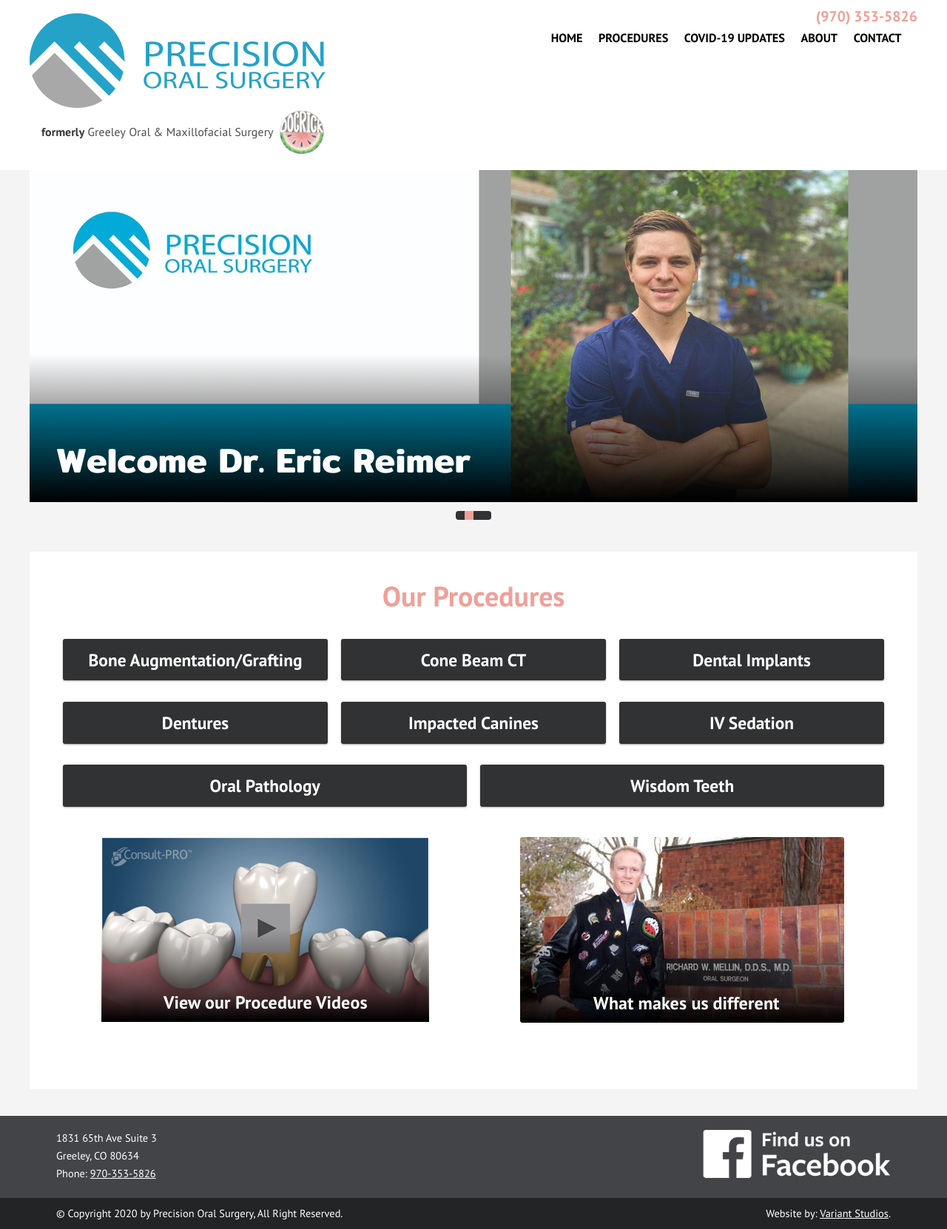
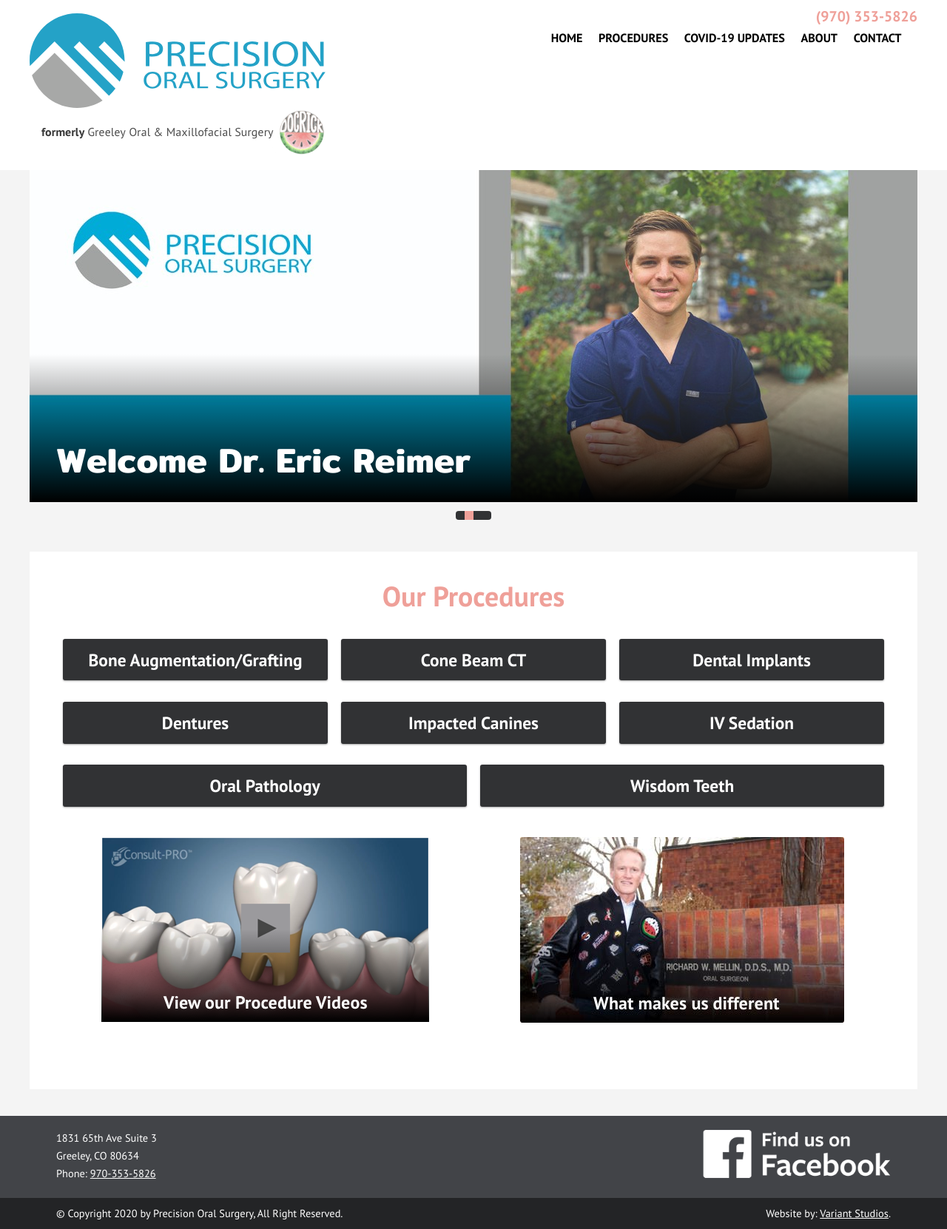
Before and after one commit to variantstudios/oralsurgeryofgreeley.com, a Jekyll site: the page built from index.html, in a window 1280 px wide. Shown: the whole page at 74% size. Built offline with Jekyll 4.4.1, drawn with Linux system fonts in a browser that asks for light colours; cached includes are drawn as plain includes.

Commit message:
Updated 2 files via CloudCannon

```diff
--- a/index.html
+++ b/index.html
@@ -4,7 +4,7 @@
   - title: We have moved!
     front_hero_image_path: /assets/images/front-hero/websitebanner.jpg
   - title: Welcome Dr. Eric Reimer
-    front_hero_image_path: /assets/images/front-hero/banner-3.jpg
+    front_hero_image_path: /assets/images/front-hero/banner-4.jpg
   - title: '1831 65th Ave Suite 3 Greeley, CO 80634'
     front_hero_image_path: /assets/images/front-hero/websitebanner2.jpg
   - title: Your Northern Colorado Hometown Oral Surgeon
```
Also changed, not shown: assets/images/front-hero/banner-4.jpg (added).
